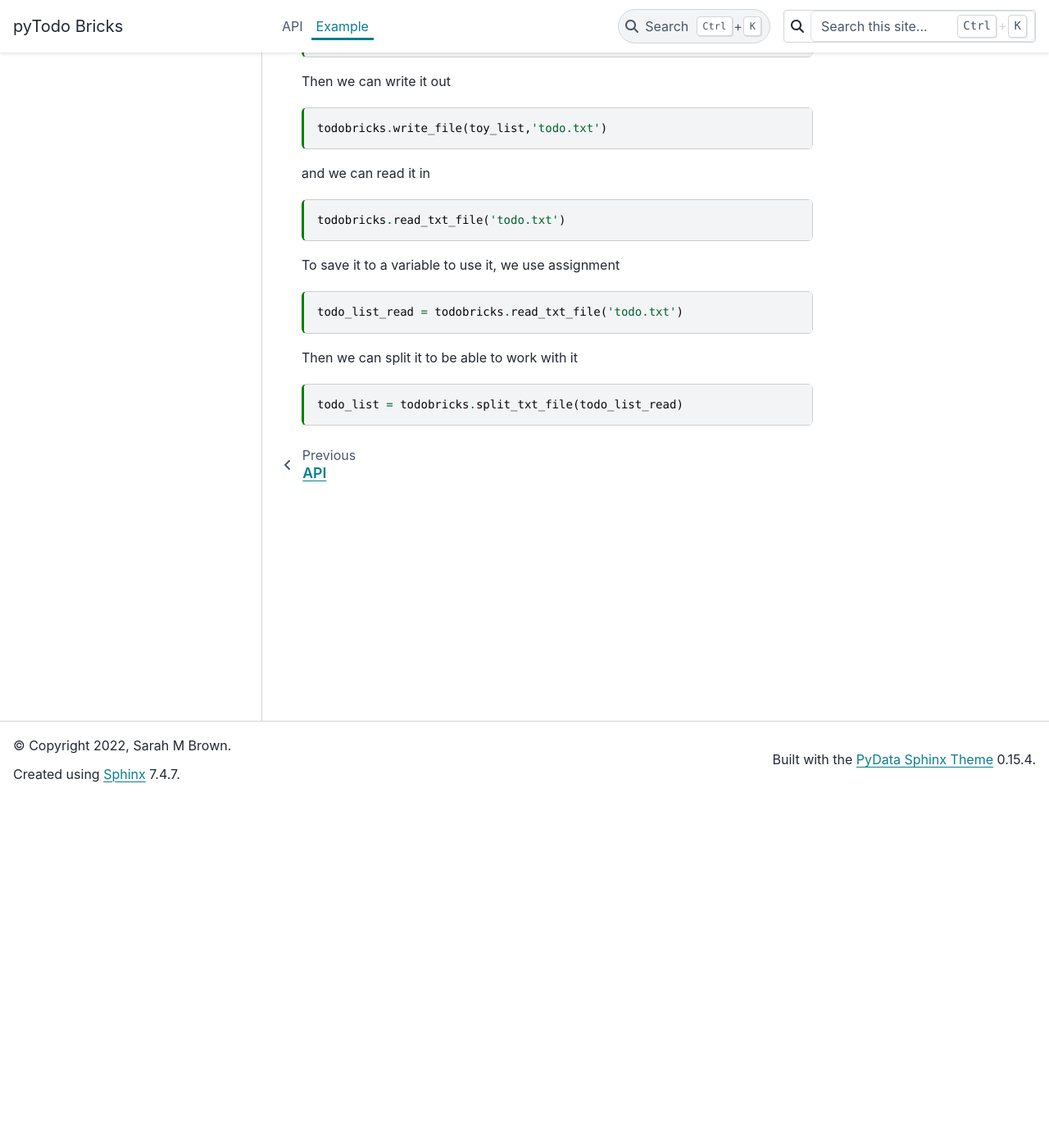
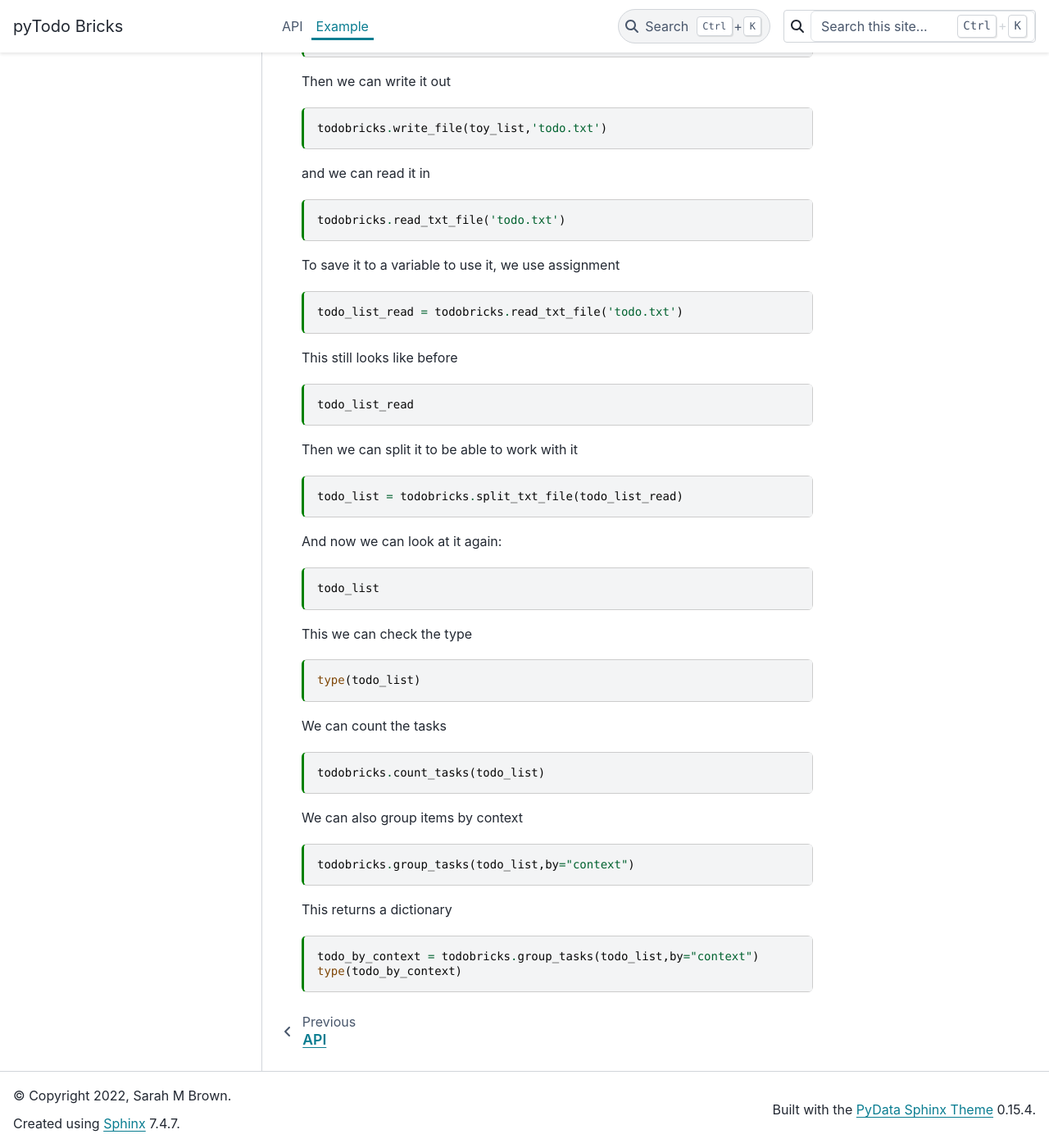
Before and after one commit to csctd/template-todo, a Sphinx documentation site: the page built from docs/example.md, in a window 1280 px wide and 1400 px high, scrolled down 427 px. Shown: the whole window at 82% size. Built offline with Sphinx 7.4.7 and the PyData theme 0.15.4, drawn with Linux system fonts in a browser that asks for light colours.

Commit message:
fix docs

````diff
--- a/docs/example.md
+++ b/docs/example.md
@@ -46,9 +46,50 @@ To save it to a variable to use it, we use assignment
 ```{code-cell} ipython3
 todo_list_read = todobricks.read_txt_file('todo.txt')
 ```
+This still looks like before
+
+```{code-cell} ipython3
+todo_list_read
+```
 
 Then we can split it to be able to work with it
 
 ```{code-cell} ipython3
 todo_list = todobricks.split_txt_file(todo_list_read)
 ```
+
+And now we can look at it again:
+
+```{code-cell} ipython3
+todo_list
+```
+
+
+This we can check the type
+
+```{code-cell} ipython3
+type(todo_list)
+```
+
+
+We can count the tasks
+
+```{code-cell} ipython3
+todobricks.count_tasks(todo_list)
+```
+
+
+We can also group items by context
+
+
+```{code-cell} ipython3
+todobricks.group_tasks(todo_list,by="context")
+```
+
+This returns a dictionary
+
+
+```{code-cell} ipython3
+todo_by_context = todobricks.group_tasks(todo_list,by="context")
+type(todo_by_context)
+```
````
Also changed, not shown: 1 other file.
